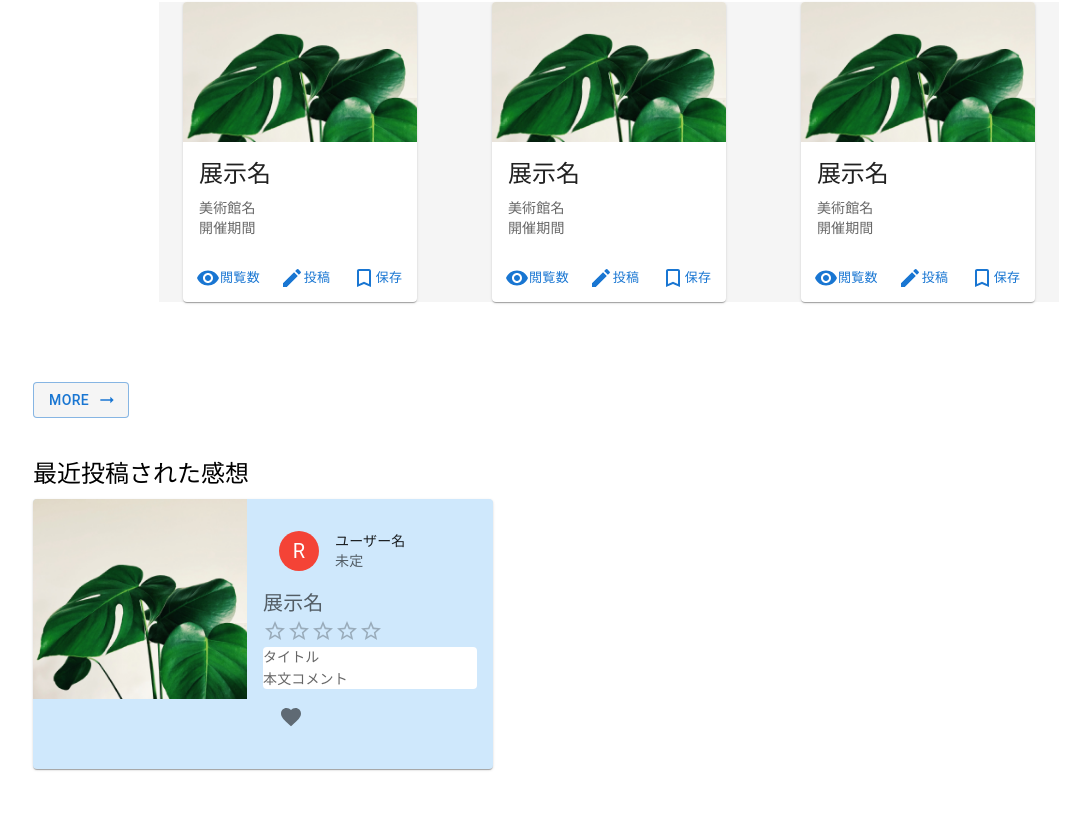
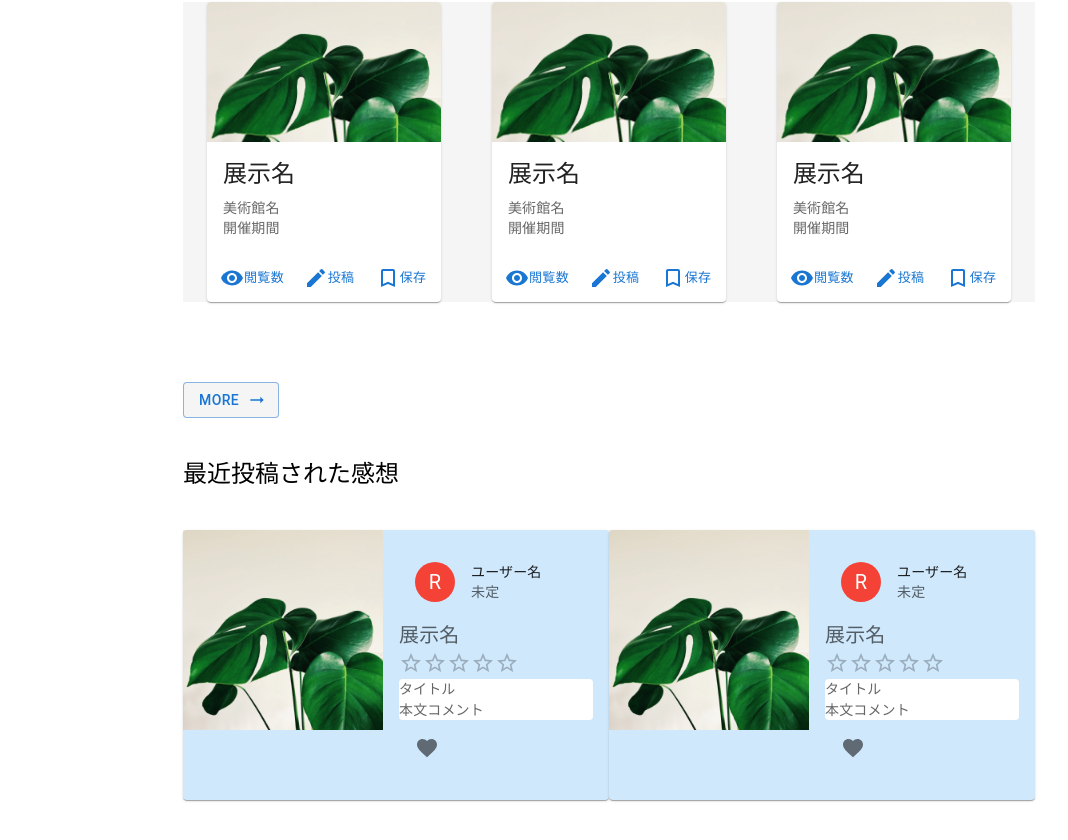
Before and after one commit to monstera3/ato, a React (Create React App) app: page / in a window 1280 px wide. Shown: the part 339-1179 px from the top of the page, without its empty margins (31-1099 px from the left). Before the commit the page ends 1116 px from the top, so only its background shows below. Built offline with nearby package versions, Linux system fonts and the light colour scheme; no server answers.

Commit message:
style: add ReviewCard.tsx

```diff
--- a/src/components/page/FeaturedExhibition.tsx
+++ b/src/components/page/FeaturedExhibition.tsx
@@ -11,14 +11,11 @@ import { ExhibitionCard } from './ExhibitionCard';
 export const FeaturedExhibition=()=> {
   return (
     <div className="App">
-
-
-      <Container maxWidth="lg">
+      <Container maxWidth="md">
         <Typography gutterBottom variant="h5" component="div">
           注目の展覧会
         </Typography>
         <Container
-          maxWidth="md"
           sx={{ my: 5,backgroundColor: '#f5f5f5',display: 'flex',
             alignItems: 'center',
             justifyContent: 'space-between'}}>
--- a/src/components/page/RecentlyReview.tsx
+++ b/src/components/page/RecentlyReview.tsx
@@ -1,69 +1,25 @@
 import React from 'react';
-import sampleImg from '../../assets/images/sample1.png'
 import {
-  Avatar,
-  Card,
-  CardActions,
-  CardContent,
-  CardHeader,
-  CardMedia,
-  Container, IconButton, Paper, Rating,
+  Box,
+  Container,
   Typography
 } from '@mui/material';
-import { red } from '@mui/material/colors';
-import FavoriteIcon from '@mui/icons-material/Favorite';
+import { ReviewCard } from './ReviewCard';
 
 export const RecentlyReview=()=> {
   return (
     <div className="App">
-      <Container maxWidth="lg">
+      <Container maxWidth="md">
         <Typography gutterBottom variant="h5" component="div">
           最近投稿された感想
         </Typography>
+        <Box
+          sx={{ my: 5,backgroundColor: '#f5f5f5',display: 'flex',
+            justifyContent: 'space-end'}}>
+          <ReviewCard />
+          <ReviewCard />
+        </Box>
 
-        <Card
-              sx={{ maxWidth: 460,display: 'flex',bgcolor:'#cfe8fc' }}>
-          <CardMedia
-            component="img"
-            height="200"
-            image={sampleImg}
-            alt="Paella dish"
-          />
-
-          <CardContent sx={{ width: 460 }}>
-            <CardHeader
-              avatar={
-                <Avatar sx={{ bgcolor: red[500] }} aria-label="recipe">
-                  R
-                </Avatar>
-              }
-              title="ユーザー名"
-              subheader="未定"
-            />
-            <Typography variant="h6" color="text.secondary">
-              展示名
-            </Typography>
-            <Rating name="read-only" readOnly />
-            <Paper elevation={0}>
-              <Typography variant="subtitle2" color="text.secondary">
-                タイトル
-              </Typography>
-              <Typography variant="body2" color="text.secondary">
-                本文コメント
-              </Typography>
-            </Paper>
-
-
-
-            <CardActions disableSpacing>
-              <IconButton aria-label="add to favorites">
-                <FavoriteIcon />
-              </IconButton>
-
-            </CardActions>
-          </CardContent>
-
-          </Card>
       </Container>
 
 
--- /dev/null
+++ b/src/components/page/ReviewCard.tsx
@@ -0,0 +1,61 @@
+import {
+  Avatar, Card, CardActions,
+  CardContent,
+  CardHeader,
+  CardMedia, IconButton,
+  Paper,
+  Rating,
+  Typography
+} from '@mui/material';
+import sampleImg from '../../assets/images/sample1.png';
+import { red } from '@mui/material/colors';
+import FavoriteIcon from '@mui/icons-material/Favorite';
+import React from 'react';
+
+export const ReviewCard = () => {
+  return(
+    <Card
+      sx={{ maxWidth: 460,display: 'flex',bgcolor:'#cfe8fc' }}>
+      <CardMedia
+        component="img"
+        height="200"
+        image={sampleImg}
+        alt="Paella dish"
+      />
+
+      <CardContent sx={{ width: 460 }}>
+        <CardHeader
+          avatar={
+            <Avatar sx={{ bgcolor: red[500] }} aria-label="recipe">
+              R
+            </Avatar>
+          }
+          title="ユーザー名"
+          subheader="未定"
+        />
+        <Typography variant="h6" color="text.secondary">
+          展示名
+        </Typography>
+        <Rating name="read-only" readOnly />
+        <Paper elevation={0}>
+          <Typography variant="subtitle2" color="text.secondary">
+            タイトル
+          </Typography>
+          <Typography variant="body2" color="text.secondary">
+            本文コメント
+          </Typography>
+        </Paper>
+
+
+
+        <CardActions disableSpacing>
+          <IconButton aria-label="add to favorites">
+            <FavoriteIcon />
+          </IconButton>
+
+        </CardActions>
+      </CardContent>
+
+    </Card>
+  );
+}
```
